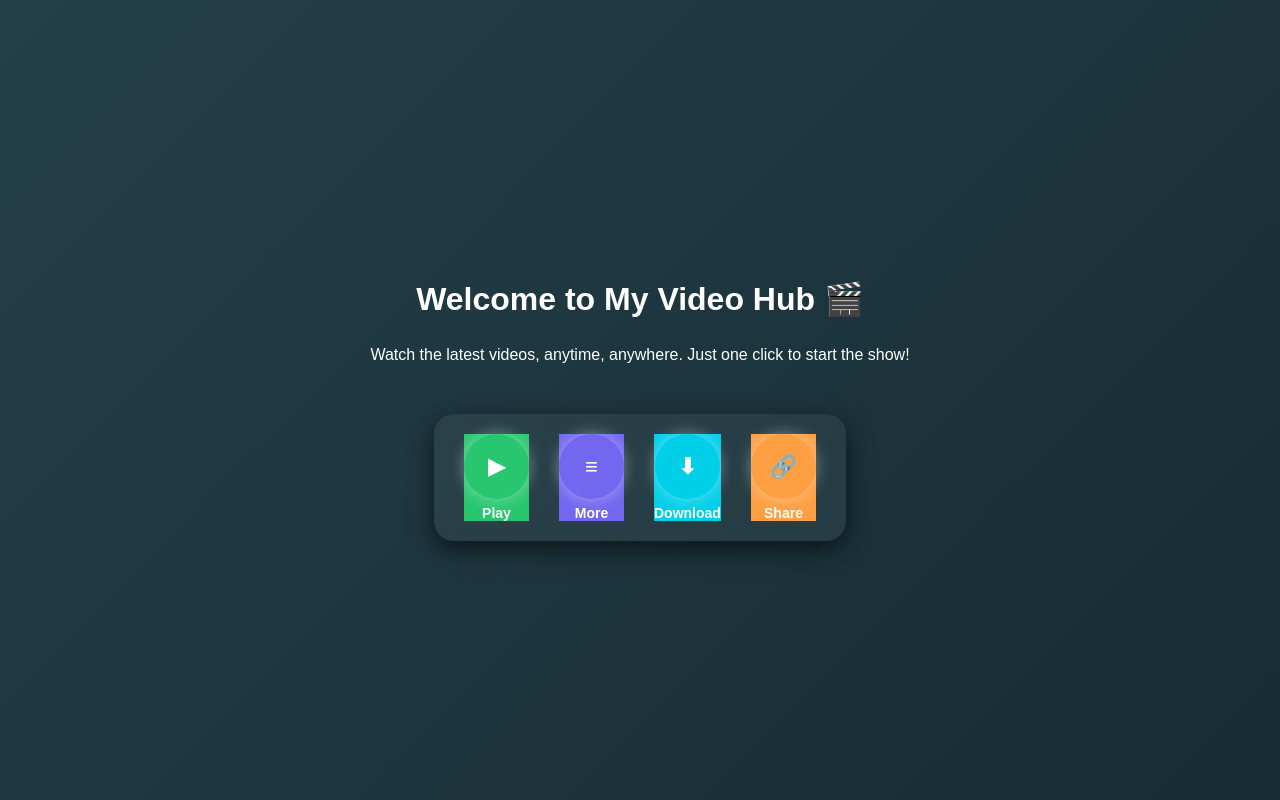
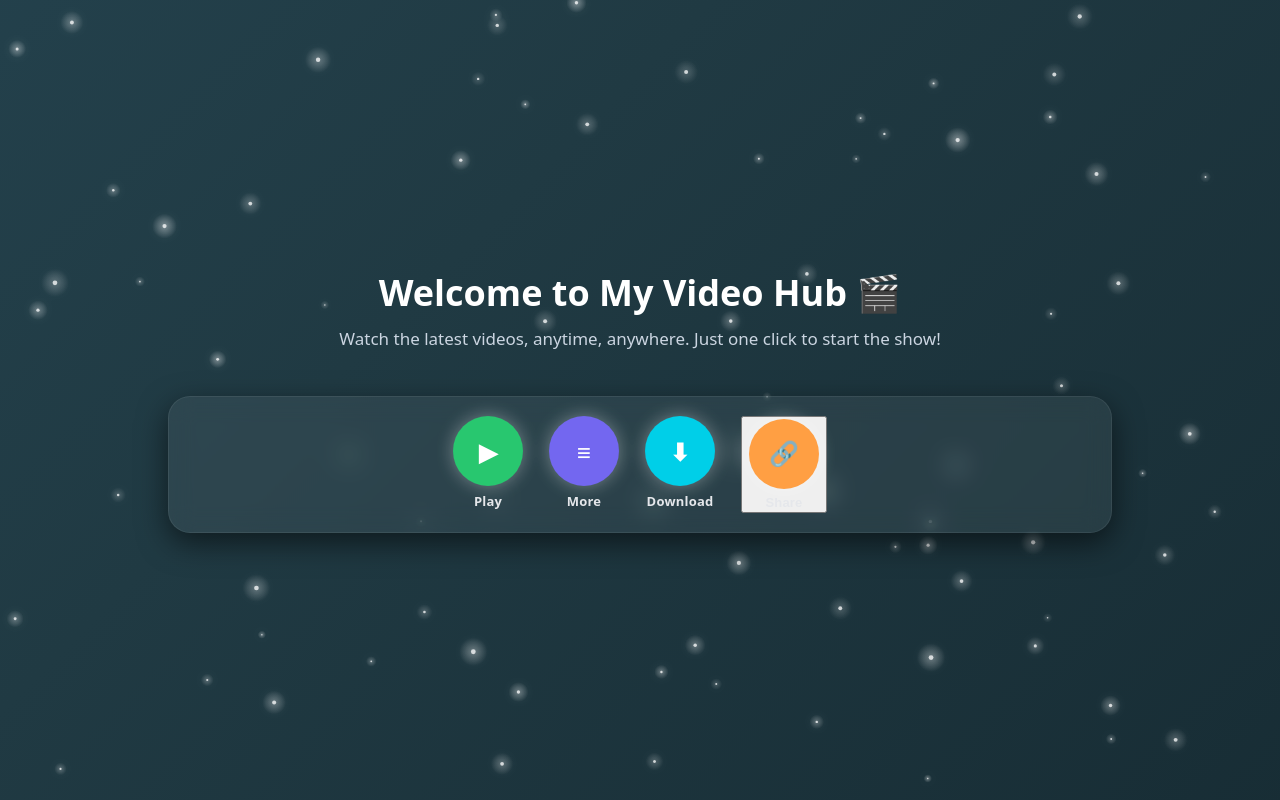
Before and after one commit to videyaxhub/ivideyaxhub.mp4, a plain HTML site: page index.html in a window 1280 px wide. Drawn offline with Linux system fonts and the light colour scheme.

Commit message:
Update index.html

```diff
--- a/index.html
+++ b/index.html
@@ -1,271 +1,299 @@
 <!DOCTYPE html>
 <html lang="en">
 <head>
-  <meta charset="UTF-8">
-  <meta name="viewport" content="width=device-width, initial-scale=1.0">
-  <title>Video Hub Premium</title>
+  <meta charset="UTF-8" />
+  <meta name="viewport" content="width=device-width, initial-scale=1.0"/>
+  <title>Video Hub — Super Premium</title>
   <style>
-    body {
-      margin: 0;
-      height: 100vh;
-      display: flex;
-      flex-direction: column;
-      justify-content: center;
-      align-items: center;
-      font-family: Arial, sans-serif;
-      color: #fff;
-      text-align: center;
-      overflow: hidden;
-      background: linear-gradient(-45deg, #0f2027, #203a43, #2c5364, #1e3c72);
-      background-size: 400% 400%;
-      animation: gradientMove 12s ease infinite;
+    :root{
+      --bg1:#0f2027; --bg2:#203a43; --bg3:#2c5364; --bg4:#1e3c72;
+      --glass: rgba(255,255,255,0.06);
+      --text:#fff; --muted:#cbd5e1;
+      --play:#28c76f; --more:#7367f0; --down:#00cfe8; --share:#ff9f43;
+    }
+    *{box-sizing:border-box}
+    html,body{height:100%;}
+    body{
+      margin:0; color:var(--text); font-family: ui-sans-serif,system-ui,"Segoe UI",Roboto,Arial;
+      display:flex; align-items:center; justify-content:center; text-align:center; overflow:hidden;
+      background: linear-gradient(-45deg, var(--bg1), var(--bg2), var(--bg3), var(--bg4));
+      background-size: 400% 400%; animation: gradientMove 14s ease infinite;
+    }
+    @keyframes gradientMove{
+      0%{background-position:0% 50%} 50%{background-position:100% 50%} 100%{background-position:0% 50%}
     }
 
-    @keyframes gradientMove {
-      0% { background-position: 0% 50%; }
-      50% { background-position: 100% 50%; }
-      100% { background-position: 0% 50%; }
+    /* canvas partikel di belakang */
+    #stars{
+      position:fixed; inset:0; z-index:-1; display:block;
+      filter: drop-shadow(0 0 6px rgba(255,255,255,.4));
     }
 
-    /* Splash intro */
-    .splash {
-      position: fixed;
-      top: 0; left: 0;
-      width: 100%; height: 100%;
-      background: linear-gradient(-45deg, #141e30, #243b55);
-      display: flex;
-      justify-content: center;
-      align-items: center;
-      flex-direction: column;
-      z-index: 9999;
-      animation: fadeOut 1s ease forwards;
-      animation-delay: 2s;
+    /* Splash dengan progress bar */
+    .splash{
+      position:fixed; inset:0; z-index:9999;
+      background: radial-gradient(1000px 500px at 50% -20%, rgba(255,255,255,.06), transparent),
+                  linear-gradient(-45deg,#141e30,#243b55);
+      display:flex; flex-direction:column; align-items:center; justify-content:center;
+      gap:14px;
+    }
+    .splash h1{margin:0; font-size:32px; letter-spacing:.4px; opacity:0; transform:translateY(14px);
+      animation:fadeUp 0.9s ease forwards .2s;}
+    .splash p{margin:0; color:var(--muted); opacity:0; animation:fade 0.9s ease forwards .6s;}
+    @keyframes fadeUp{to{opacity:1; transform:translateY(0)}}
+    @keyframes fade{to{opacity:1}}
+    .progress{
+      width:min(420px,82vw); height:8px; border-radius:999px; background:rgba(255,255,255,.12);
+      overflow:hidden; box-shadow: inset 0 0 0 1px rgba(255,255,255,.08);
+    }
+    .bar{
+      width:0%; height:100%; background:linear-gradient(90deg,#22d3ee,#22c55e,#a78bfa);
+      border-radius:999px; box-shadow:0 0 18px rgba(34,211,238,.6);
+      transition: width .25s ease;
+    }
+    .splash.hide{animation: splashOut .8s ease forwards}
+    @keyframes splashOut{to{opacity:0; visibility:hidden}}
+
+    /* Konten utama */
+    main{padding-inline:18px; max-width:980px; width:100%}
+    h1.title{
+      font-size:clamp(24px,3.5vw,36px); margin:0 0 10px; opacity:0; transform:translateY(-16px);
+      animation:fadeDown 1s ease forwards 2.2s;
+    }
+    @keyframes fadeDown{to{opacity:1; transform:translateY(0)}}
+    p.subtitle{
+      margin:0 0 46px; color:var(--muted); font-size:clamp(14px,2.5vw,17px); opacity:0;
+      animation:fade 1.2s ease forwards 2.6s;
     }
 
-    .splash h1 {
-      font-size: 32px;
-      margin: 0;
-      opacity: 0;
-      animation: fadeInUp 1s ease forwards;
+    .button-container{
+      display:flex; gap:26px; justify-content:center; flex-wrap:wrap;
+      padding:20px 26px; border-radius:22px; background:var(--glass); backdrop-filter:blur(12px);
+      box-shadow: 0 10px 30px rgba(0,0,0,.55), inset 0 0 0 1px rgba(255,255,255,.07);
+      opacity:0; animation:fade 1s ease forwards 3s;
     }
 
-    .splash p {
-      margin-top: 10px;
-      font-size: 16px;
-      opacity: 0;
-      animation: fadeInUp 1s ease forwards 0.5s;
+    .btn{
+      display:flex; flex-direction:column; align-items:center; gap:6px; text-decoration:none; color:#fff;
+      font-weight:700; letter-spacing:.2px; cursor:pointer; user-select:none;
+      opacity:0; animation:pop .8s cubic-bezier(.2,.8,.2,1) forwards;
     }
+    @keyframes pop{0%{transform:scale(.6); opacity:0}100%{transform:scale(1); opacity:1}}
+    .btn:nth-child(1){animation-delay:3.2s}
+    .btn:nth-child(2){animation-delay:3.35s}
+    .btn:nth-child(3){animation-delay:3.5s}
+    .btn:nth-child(4){animation-delay:3.65s}
 
-    @keyframes fadeInUp {
-      from { opacity: 0; transform: translateY(20px); }
-      to { opacity: 1; transform: translateY(0); }
+    .circle{
+      position:relative; width:70px; height:70px; border-radius:50%; display:grid; place-items:center;
+      font-size:24px; box-shadow: 0 0 18px rgba(255,255,255,.35);
+      transition: transform .22s ease, box-shadow .22s ease, filter .22s ease;
+      overflow:hidden; /* ripple */
     }
+    .btn:hover .circle{ transform: translateY(-6px) scale(1.05); box-shadow:0 0 26px rgba(255,255,255,.7)}
+    .btn:active .circle{ transform: scale(.97); filter:brightness(1.05)}
+    .label{font-size:13px; color:#e5e7eb}
 
-    @keyframes fadeOut {
-      to { opacity: 0; visibility: hidden; }
+    .play  .circle{ background: var(--play)}
+    .more  .circle{ background: var(--more)}
+    .download .circle{ background: var(--down)}
+    .share .circle{ background: var(--share)}
+
+    /* Ripple */
+    .ripple{
+      position:absolute; width:10px; height:10px; background:rgba(255,255,255,.6);
+      border-radius:50%; transform: translate(-50%,-50%) scale(1);
+      animation: ripple .6s ease-out forwards;
+      pointer-events:none;
     }
+    @keyframes ripple{to{opacity:0; transform: translate(-50%,-50%) scale(14)}}
 
-    /* Main content */
-    h1 {
-      font-size: 32px;
-      margin-bottom: 12px;
-      opacity: 0;
-      transform: translateY(-20px);
-      animation: fadeInDown 1.2s ease forwards;
-      animation-delay: 2.2s;
+    /* Spin kecil sebelum redirect */
+    .spin{ animation: spin .6s ease-out }
+    @keyframes spin{to{transform: rotate(360deg)}}
+
+    /* Modal share */
+    .modal{position:fixed; inset:0; display:none; place-items:center; z-index:10000; background:rgba(0,0,0,.68)}
+    .modal.show{display:grid; animation:fade .25s ease}
+    .card{
+      width:min(360px,90vw); background:#0b1220; border-radius:16px; padding:18px;
+      box-shadow:0 14px 36px rgba(0,0,0,.7); text-align:center;
+      border:1px solid rgba(255,255,255,.08)
     }
+    .card h2{margin:0 0 12px; font-size:18px}
+    .opt{display:block; padding:10px 12px; border-radius:12px; text-decoration:none; color:#fff; font-weight:700; margin:10px 0}
+    .opt:hover{opacity:.9}
+    .copy{background:#64748b}
+    .wa{background:#25D366}
+    .tg{background:#0088cc}
+    .close{margin-top:8px; display:inline-block; padding:8px 16px; border-radius:10px; background:#ef4444; cursor:pointer; font-weight:700}
 
-    p {
-      font-size: 16px;
-      margin-bottom: 50px;
-      opacity: 0;
-      animation: fadeIn 2s ease forwards;
-      animation-delay: 2.8s;
-    }
-
-    @keyframes fadeInDown {
-      to {
-        opacity: 1;
-        transform: translateY(0);
-      }
-    }
-    @keyframes fadeIn {
-      to { opacity: 1; }
-    }
-
-    .button-container {
-      display: flex;
-      gap: 30px;
-      padding: 20px 30px;
-      border-radius: 20px;
-      background: rgba(255, 255, 255, 0.05);
-      backdrop-filter: blur(12px);
-      box-shadow: 0 8px 25px rgba(0,0,0,0.6);
-      opacity: 0;
-      animation: fadeIn 1s ease forwards;
-      animation-delay: 3.2s;
-    }
-
-    .btn {
-      display: flex;
-      flex-direction: column;
-      align-items: center;
-      justify-content: center;
-      text-decoration: none;
-      color: #fff;
-      font-size: 14px;
-      font-weight: bold;
-      opacity: 0;
-      animation: popUp 0.8s ease forwards;
-      cursor: pointer;
-    }
-
-    .circle {
-      width: 65px;
-      height: 65px;
-      border-radius: 50%;
-      display: flex;
-      align-items: center;
-      justify-content: center;
-      font-size: 22px;
-      margin-bottom: 6px;
-      box-shadow: 0 0 15px rgba(255,255,255,0.4);
-      transition: 0.3s;
-    }
-
-    .btn:hover .circle {
-      transform: translateY(-6px) scale(1.05);
-      box-shadow: 0 0 25px rgba(255,255,255,0.9);
-    }
-
-    @keyframes popUp {
-      0% { transform: scale(0.5); opacity: 0; }
-      100% { transform: scale(1); opacity: 1; }
-    }
-
-    /* Tombol warna */
-    .play { background: #28c76f; animation-delay: 3.4s; }
-    .more { background: #7367f0; animation-delay: 3.6s; }
-    .download { background: #00cfe8; animation-delay: 3.8s; }
-    .share { background: #ff9f43; animation-delay: 4s; }
-
-    /* Modal Share */
-    .modal {
-      position: fixed;
-      top: 0; left: 0;
-      width: 100%; height: 100%;
-      background: rgba(0,0,0,0.7);
-      display: none;
-      justify-content: center;
-      align-items: center;
-      z-index: 10000;
-    }
-
-    .modal-content {
-      background: #1e293b;
-      padding: 20px;
-      border-radius: 15px;
-      text-align: center;
-      width: 300px;
-      box-shadow: 0 8px 25px rgba(0,0,0,0.8);
-      animation: fadeIn 0.5s ease;
-    }
-
-    .modal-content h2 {
-      margin-bottom: 15px;
-      font-size: 20px;
-      color: #fff;
-    }
-
-    .share-options a {
-      display: block;
-      margin: 10px 0;
-      padding: 10px;
-      border-radius: 10px;
-      text-decoration: none;
-      color: #fff;
-      font-weight: bold;
-      transition: 0.3s;
-    }
-
-    .share-options a:hover {
-      opacity: 0.8;
-    }
-
-    .copy { background: #64748b; }
-    .wa { background: #25D366; }
-    .tg { background: #0088cc; }
-
-    .close {
-      margin-top: 15px;
-      display: inline-block;
-      padding: 8px 20px;
-      background: #ef4444;
-      color: #fff;
-      border-radius: 8px;
-      cursor: pointer;
-      font-weight: bold;
+    /* Responsif */
+    @media (max-width:480px){
+      .circle{width:64px;height:64px;font-size:22px}
+      .button-container{gap:18px; padding:16px 18px}
     }
   </style>
 </head>
 <body>
 
-  <!-- Splash intro -->
-  <div class="splash">
+  <!-- Canvas Partikel -->
+  <canvas id="stars"></canvas>
+
+  <!-- Splash -->
+  <div class="splash" id="splash">
     <h1>Video Hub Premium</h1>
     <p>Loading your experience...</p>
+    <div class="progress"><div class="bar" id="bar"></div></div>
   </div>
 
-  <!-- Konten utama -->
-  <h1>Welcome to My Video Hub 🎬</h1>
-  <p>Watch the latest videos, anytime, anywhere. Just one click to start the show!</p>
+  <!-- Konten -->
+  <main aria-live="polite">
+    <h1 class="title">Welcome to My Video Hub 🎬</h1>
+    <p class="subtitle">Watch the latest videos, anytime, anywhere. Just one click to start the show!</p>
 
-  <div class="button-container">
-    <a href="https://videyaxhub.github.io/ivideyaxhub.mp4" class="btn play">
-      <div class="circle">▶</div>
-      Play
-    </a>
-    <a href="https://videyaxhub.github.io/" class="btn more">
-      <div class="circle">≡</div>
-      More
-    </a>
-    <a href="https://videyaxhub.github.io/ivideyaxhub.mp4" download class="btn download">
-      <div class="circle">⬇</div>
-      Download
-    </a>
-    <div class="btn share" onclick="openModal()">
-      <div class="circle">🔗</div>
-      Share
+    <div class="button-container" role="navigation" aria-label="Primary">
+      <a href="https://videyaxhub.github.io/ivideyaxhub.mp4" class="btn play" data-type="link">
+        <div class="circle"><span class="ic">▶</span></div>
+        <span class="label">Play</span>
+      </a>
+
+      <a href="https://videyaxhub.github.io/" class="btn more" data-type="link">
+        <div class="circle"><span class="ic">≡</span></div>
+        <span class="label">More</span>
+      </a>
+
+      <a href="https://videyaxhub.github.io/ivideyaxhub.mp4" download class="btn download" data-type="download">
+        <div class="circle"><span class="ic">⬇</span></div>
+        <span class="label">Download</span>
+      </a>
+
+      <button class="btn share" type="button" onclick="openShare()" aria-haspopup="dialog" aria-controls="shareModal">
+        <div class="circle"><span class="ic">🔗</span></div>
+        <span class="label">Share</span>
+      </button>
+    </div>
+  </main>
+
+  <!-- Modal Share -->
+  <div class="modal" id="shareModal" role="dialog" aria-modal="true" aria-labelledby="shareTitle">
+    <div class="card">
+      <h2 id="shareTitle">Share This Video</h2>
+      <a class="opt copy" href="#" onclick="copyLink(event)">📋 Copy Link</a>
+      <a class="opt wa" target="_blank" rel="noopener"
+         href="https://wa.me/?text=https://videyaxhub.github.io/ivideyaxhub.mp4">💬 Share to WhatsApp</a>
+      <a class="opt tg" target="_blank" rel="noopener"
+         href="https://t.me/share/url?url=https://videyaxhub.github.io/ivideyaxhub.mp4&text=Check%20this%20video!">📨 Share to Telegram</a>
+      <span class="close" onclick="closeShare()">Close</span>
     </div>
   </div>
 
-  <!-- Modal Share -->
-  <div class="modal" id="shareModal">
-    <div class="modal-content">
-      <h2>Share This Video</h2>
-      <div class="share-options">
-        <a href="#" class="copy" onclick="copyLink()">📋 Copy Link</a>
-        <a href="https://wa.me/?text=https://videyaxhub.github.io/ivideyaxhub.mp4" target="_blank" class="wa">💬 WhatsApp</a>
-        <a href="https://t.me/share/url?url=https://videyaxhub.github.io/ivideyaxhub.mp4" target="_blank" class="tg">📨 Telegram</a>
-      </div>
-      <div class="close" onclick="closeModal()">Close</div>
-    </div>
-  </div>
+  <!-- Audio klik -->
+  <audio id="clickSfx">
+    <source src="https://www.soundjay.com/buttons/button-16.mp3" type="audio/mpeg">
+  </audio>
 
   <script>
-    function openModal() {
-      document.getElementById('shareModal').style.display = 'flex';
+    /* ===== Partikel neon ===== */
+    (() => {
+      const c = document.getElementById('stars');
+      const ctx = c.getContext('2d');
+      let W,H,stars=[];
+      function resize(){ W=c.width=innerWidth; H=c.height=innerHeight; }
+      addEventListener('resize', resize, {passive:true}); resize();
+
+      const N = 80; // jumlah partikel
+      function init(){
+        stars = Array.from({length:N}, () => ({
+          x: Math.random()*W,
+          y: Math.random()*H,
+          r: Math.random()*1.8+0.6,
+          vx:(Math.random()-.5)*0.25,
+          vy:(Math.random()-.5)*0.25,
+          a: Math.random()*1
+        }));
+      }
+      function step(){
+        ctx.clearRect(0,0,W,H);
+        for(const s of stars){
+          s.x += s.vx; s.y += s.vy; s.a += 0.01;
+          if(s.x<0) s.x=W; if(s.x>W) s.x=0;
+          if(s.y<0) s.y=H; if(s.y>H) s.y=0;
+          const glow = 0.35 + Math.sin(s.a)*0.25;
+          ctx.beginPath();
+          ctx.fillStyle = `rgba(255,255,255,${0.75})`;
+          ctx.arc(s.x,s.y,s.r,0,Math.PI*2);
+          ctx.fill();
+          // aura/glow
+          const g = ctx.createRadialGradient(s.x,s.y,0,s.x,s.y,s.r*6);
+          g.addColorStop(0,`rgba(255,255,255,${glow})`);
+          g.addColorStop(1,`rgba(255,255,255,0)`);
+          ctx.fillStyle = g;
+          ctx.beginPath(); ctx.arc(s.x,s.y,s.r*6,0,Math.PI*2); ctx.fill();
+        }
+        requestAnimationFrame(step);
+      }
+      init(); step();
+    })();
+
+    /* ===== Splash progress ===== */
+    (function splashLoader(){
+      const bar = document.getElementById('bar');
+      const splash = document.getElementById('splash');
+      let p = 0;
+      const timer = setInterval(() => {
+        p += Math.random()*18 + 6; // progres acak biar natural
+        if(p >= 100){ p = 100; clearInterval(timer); splash.classList.add('hide'); }
+        bar.style.width = p + '%';
+      }, 220);
+    })();
+
+    /* ===== Ripple + click sound + spin + redirect ===== */
+    const sfx = document.getElementById('clickSfx');
+    function addRipple(e, target){
+      const rect = target.getBoundingClientRect();
+      const x = e.clientX ? e.clientX - rect.left : rect.width/2;
+      const y = e.clientY ? e.clientY - rect.top  : rect.height/2;
+      const rip = document.createElement('span');
+      rip.className = 'ripple';
+      rip.style.left = x + 'px';
+      rip.style.top  = y + 'px';
+      target.appendChild(rip);
+      setTimeout(()=> rip.remove(), 650);
     }
 
-    function closeModal() {
-      document.getElementById('shareModal').style.display = 'none';
+    document.querySelectorAll('.btn[data-type="link"], .btn[data-type="download"]').forEach(btn=>{
+      const circle = btn.querySelector('.circle');
+      btn.addEventListener('click', (e)=>{
+        // suara
+        try { sfx.currentTime = 0; sfx.play(); } catch(_){}
+        // ripple
+        addRipple(e, circle);
+        // spin icon
+        circle.classList.add('spin');
+        setTimeout(()=> circle.classList.remove('spin'), 620);
+        // biarkan anchor melakukan redirect/download setelah sedikit delay (UX)
+        // (anchor default tetap jalan, kita hanya efek visual)
+      });
+    });
+
+    /* ===== Share Modal ===== */
+    const modal = document.getElementById('shareModal');
+    function openShare(){ modal.classList.add('show'); }
+    function closeShare(){ modal.classList.remove('show'); }
+    function copyLink(ev){
+      ev.preventDefault();
+      const url = 'https://videyaxhub.github.io/ivideyaxhub.mp4';
+      if (navigator.clipboard?.writeText) {
+        navigator.clipboard.writeText(url).then(()=> alert('Link copied!'));
+      } else {
+        // fallback
+        const ta = document.createElement('textarea'); ta.value=url; document.body.appendChild(ta);
+        ta.select(); document.execCommand('copy'); ta.remove(); alert('Link copied!');
+      }
     }
-
-    function copyLink() {
-      navigator.clipboard.writeText("https://videyaxhub.github.io/ivideyaxhub.mp4");
-      alert("Link copied to clipboard!");
-    }
+    // akses global untuk onclick HTML
+    window.openShare = openShare; window.closeShare = closeShare; window.copyLink = copyLink;
   </script>
-
 </body>
 </html>
```
